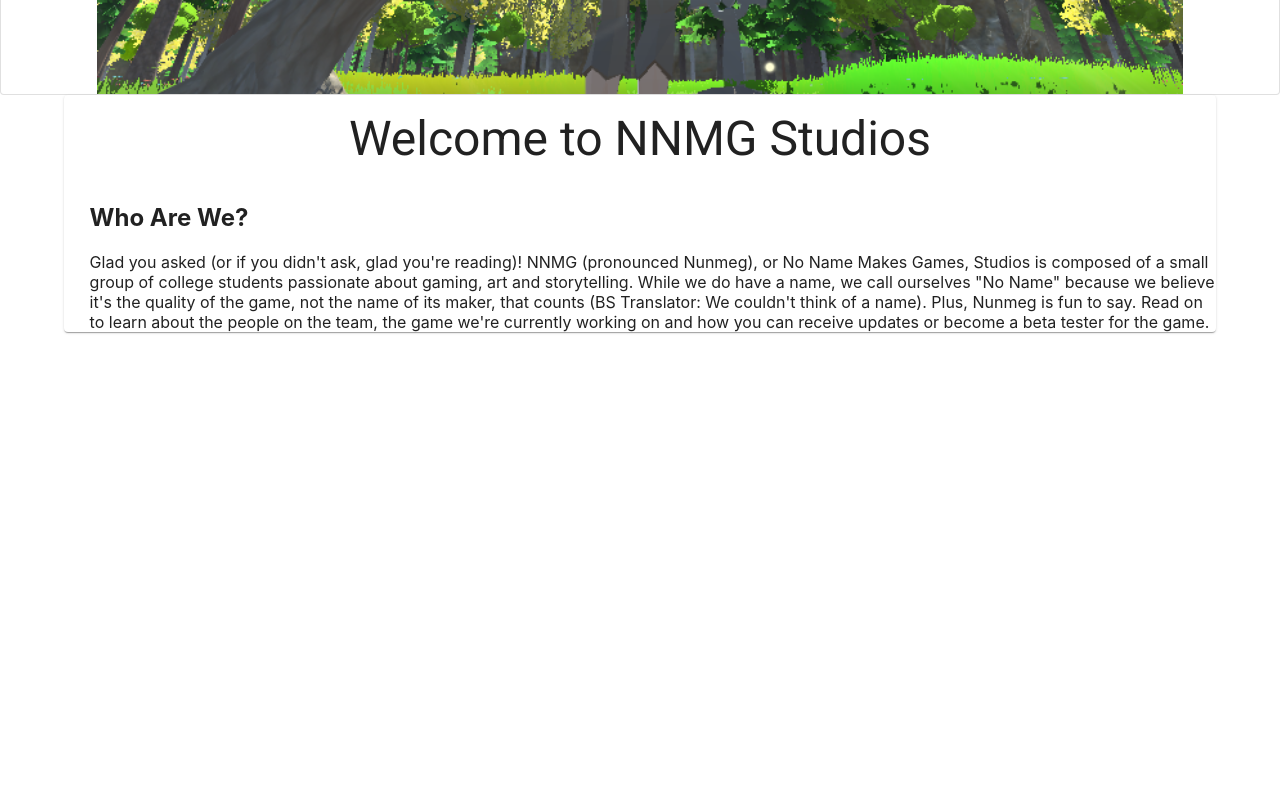
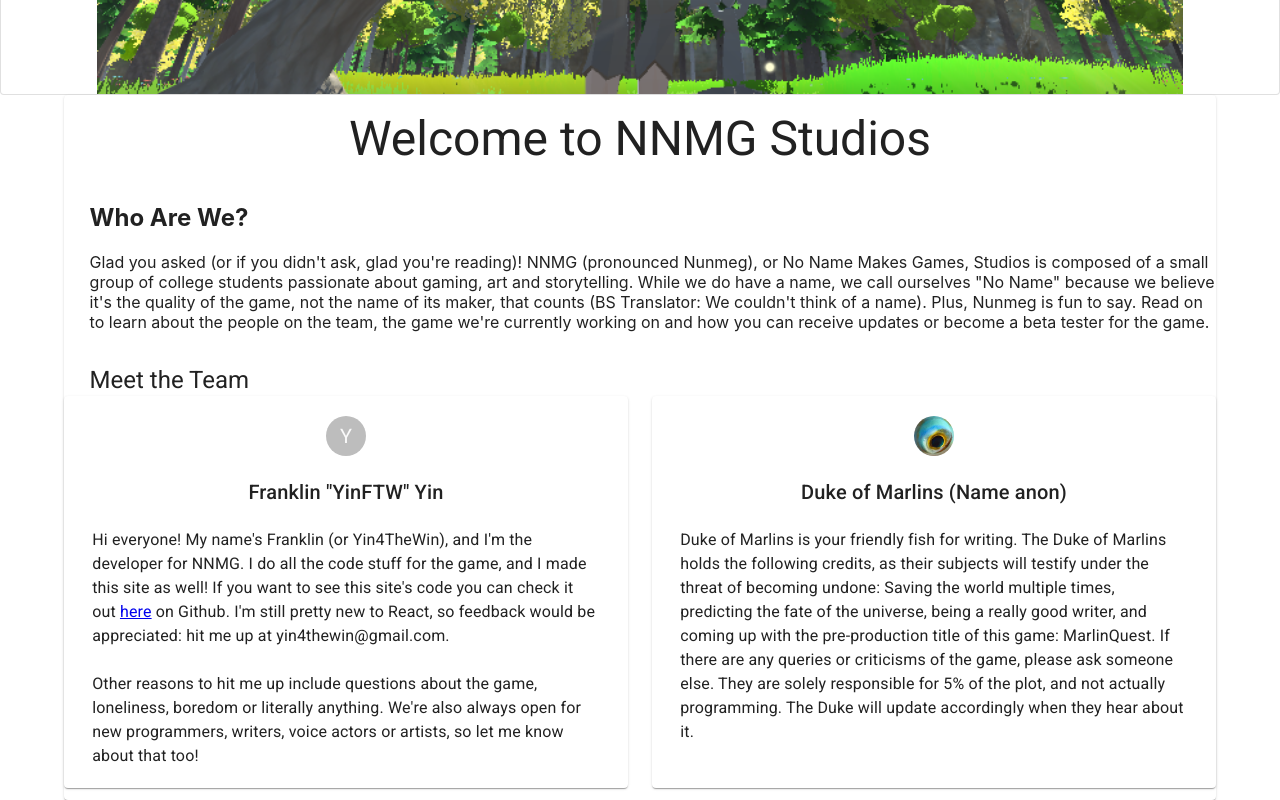
Before and after one commit to Yin4TheWin/nnmg-site, a React (Create React App) app: page / in a window 1280 px wide. Shown: the part 578-1378 px from the top of the page. Before the commit the page ends 926 px from the top, so only its background shows below. Built offline with nearby package versions, Linux system fonts and the light colour scheme.

Commit message:
Add pictures + finish team descriptions

```diff
--- a/src/Components/Homepage.js
+++ b/src/Components/Homepage.js
@@ -3,10 +3,10 @@ import Navbar from './Navbar'
 import Hero from '../Images/hero.png'
 import TypeWriter from 'react-typewriter';
 import AboutText from '../Texts/About'
-import Pen from '@material-ui/icons/Create'
+import Duke from '../Images/dukeAva.png'
 import Pulse from 'react-reveal/Pulse';
 import Markdown from 'markdown-to-jsx';
-import { Paper, makeStyles, Typography, Divider } from '@material-ui/core';
+import { Paper, makeStyles, Typography, Grid, Avatar } from '@material-ui/core';
 
 const useStyles = makeStyles((theme)=>({
     heroImg: {
@@ -24,10 +24,9 @@ const useStyles = makeStyles((theme)=>({
           paddingLeft: '2vw',
           margin: 'auto'
       }, paper: {
-        alignItems: 'center',
         display: "flex",
-        justifyContent: "center",
-        alignItems: "center"
+        flexDirection: 'column',
+        alignItems:'center'
       }, aboutPaper: {
           margin: 'auto',
           width: '90%',
@@ -45,6 +44,31 @@ export default function Homepage(){
                 <Typography variant="h3" style={{textAlign:"center", paddingTop: "2vh", paddingBottom: "2vh"}}>Welcome to NNMG Studios</Typography>
             </Pulse>
             <Markdown className={classes.aboutText}>{AboutText}</Markdown>
+            <Typography variant="h5" fontWeight="fontWeightBold" m={1} style={{paddingTop: "2vh", paddingLeft: "2vw"}}>Meet the Team</Typography>
+        <Grid container spacing={3}>
+            <Grid item xs={12} sm={6}>
+            <Paper className={classes.paper}>
+                <br></br>
+                <Avatar>Y</Avatar>
+                <br></br>
+                <Typography variant="h6">Franklin "YinFTW" Yin</Typography>
+                <br></br>
+                <Typography style={{width:'90%', margin:'auto'}}>Hi everyone! My name's Franklin (or Yin4TheWin), and I'm the developer for NNMG. I do all the code stuff for the game, and I made this site as well! If you want to see this site's code you can check it out <a href="https://github.com/Yin4TheWin/nnmg-site">here</a> on Github. I'm still pretty new to React, so feedback would be appreciated: hit me up at yin4thewin@gmail.com.<br/><br/>Other reasons to hit me up include questions about the game, loneliness, boredom or literally anything. We're also always open for new programmers, writers, voice actors or artists, so let me know about that too!</Typography>
+                <br></br>
+            </Paper>
+            </Grid>
+            <Grid item xs={12} sm={6}>
+            <Paper className={classes.paper}>
+                <br></br>
+                <Avatar src={Duke}/>
+                <br></br>
+                <Typography variant="h6">Duke of Marlins (Name anon)</Typography>
+                <br></br>
+                <Typography style={{width:'90%', margin:'auto'}}>Duke of Marlins is your friendly fish for writing. The Duke of Marlins holds the following credits, as their subjects will testify under the threat of becoming undone: Saving the world multiple times, predicting the fate of the universe, being a really good writer, and coming up with the pre-production title of this game: MarlinQuest. If there are any queries or criticisms of the game, please ask someone else. They are solely responsible for 5% of the plot, and not actually programming. The Duke will update accordingly when they hear about it.<br/><br/></Typography>
+                <br></br>
+            </Paper>
+            </Grid>
+      </Grid>
         </Paper>
     </React.Fragment>)
 }
--- a/src/Components/SignIn.js
+++ b/src/Components/SignIn.js
@@ -30,7 +30,7 @@ const useStyles = makeStyles((theme) => ({
     height: '100vh',
   },
   image: {
-    backgroundImage: 'url(https://source.unsplash.com/random)',
+    backgroundImage: 'url(https://i.imgur.com/6JsuivL.png)',
     backgroundRepeat: 'no-repeat',
     backgroundColor:
       theme.palette.type === 'light' ? theme.palette.grey[50] : theme.palette.grey[900],
--- a/src/Texts/About.js
+++ b/src/Texts/About.js
@@ -1,2 +1,2 @@
-const text="##Who Are We? \nGlad you asked (or if you didn't ask, glad you're reading)! NNMG (pronounced Nunmeg), or No Name Makes Games, Studios is composed of a small group of college students passionate about gaming, art and storytelling. While we do have a name, we call ourselves \"No Name\" because we believe it's the quality of the game, not the name of its maker, that counts (BS Translator: We couldn't think of a name). Plus, Nunmeg is fun to say. Read on to learn about the people on the team, the game we're currently working on and how you can receive updates or become a beta tester for the game."
+const text="##Who Are We? \nGlad you asked (or if you didn't ask, glad you're reading)! NNMG (pronounced Nunmeg), or No Name Makes Games, Studios is composed of a small group of college students passionate about gaming, art and storytelling. While we do have a name, we call ourselves \"No Name\" because we believe it's the quality of the game, not the name of its maker, that counts (BS Translator: We couldn't think of a name). Plus, Nunmeg is fun to say. Read on to learn about the people on the team, the game we're currently working on and how you can receive updates or become a beta tester for the game.  \n"
 export default text
```
Also changed, not shown: src/Images/dukeAva.png (added).
